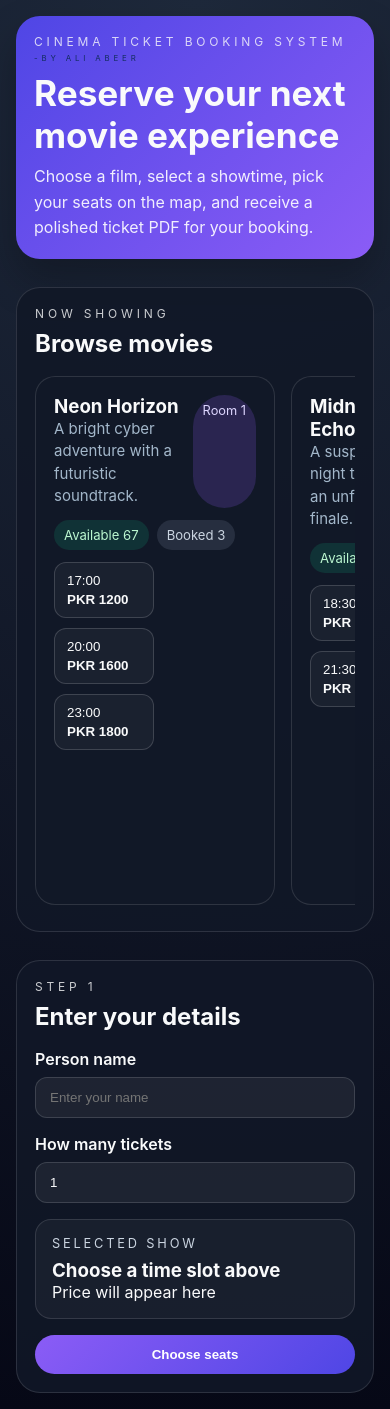
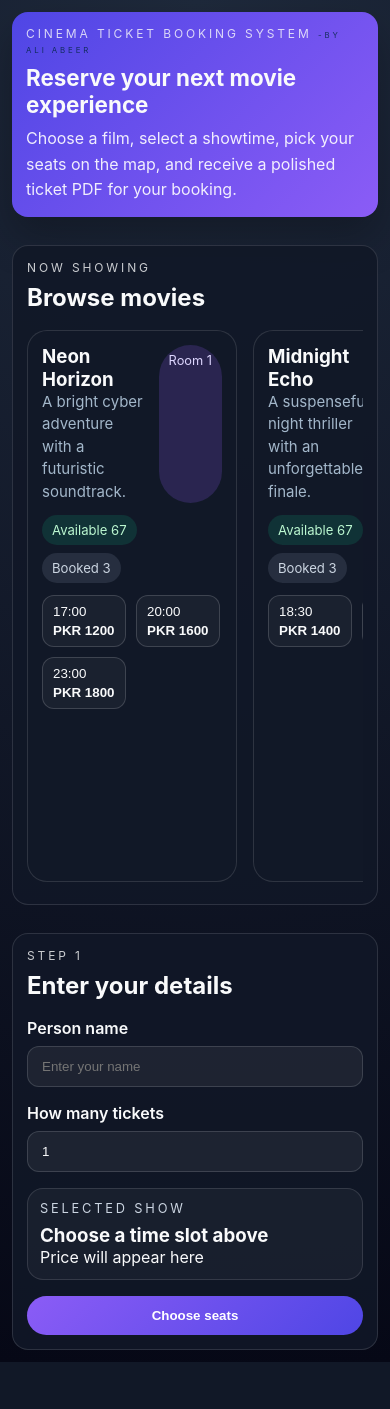
Before and after one commit to ctrl-shift-ali/Cinema-Ticket-Booking-System, a Flask app: page / in a window 390 px wide. After the commit the page ends 1362 px from the top, so only its background shows below. Run offline with Flask 3, Linux system fonts and the light colour scheme.

Commit message:
Adjusting Layout

```diff
--- a/static/styles.css
+++ b/static/styles.css
@@ -26,6 +26,7 @@ body {
   max-width: 1200px;
   margin: 0 auto;
   padding: 24px;
+  width: 100%;
 }
 
 .heroSection {
@@ -48,7 +49,7 @@ h1, h2, h3, p {
 }
 
 h1 {
-  font-size: 2.2rem;
+  font-size: clamp(1.5rem, 1.1rem + 1.6vw, 2.2rem);
   margin-bottom: 8px;
 }
 
@@ -299,8 +300,9 @@ input {
 }
 
 .seatButton {
-  width: 30px;
-  height: 30px;
+  width: var(--seatSize, 30px);
+  height: var(--seatSize, 30px);
+  flex: 0 0 var(--seatSize, 30px);
   border-radius: 6px 6px 10px 10px;
   border: none;
   font-size: 0.62rem;
@@ -370,16 +372,150 @@ input {
   background: #dc2626;
 }
 
+@media (min-width: 1400px) {
+  .pageShell {
+    max-width: 1440px;
+    padding: 40px;
+  }
+  .heroSection, .movieSection, .bookingSection, .seatSection {
+    padding: 40px;
+  }
+  :root {
+    --seatSize: 38px;
+  }
+  .seatRow {
+    gap: 14px;
+  }
+  .seatRowSeats {
+    gap: 8px;
+  }
+  .seatButton {
+    font-size: 0.72rem;
+  }
+  .screenBar {
+    max-width: 860px;
+    height: 40px;
+    font-size: 0.85rem;
+  }
+  .movieCard {
+    min-width: 320px;
+  }
+}
+
+@media (max-width: 1024px) {
+  .pageShell {
+    padding: 20px;
+  }
+  .heroSection, .movieSection, .bookingSection, .seatSection {
+    padding: 22px;
+  }
+  :root {
+    --seatSize: 28px;
+  }
+  .movieCard {
+    min-width: 260px;
+  }
+}
+
 @media (max-width: 700px) {
   .pageShell {
     padding: 16px;
   }
-
-  .heroSection, .movieSection, .bookingSection {
+  .heroSection, .movieSection, .bookingSection, .seatSection {
     padding: 18px;
+    border-radius: 18px;
   }
-
+  .seatsHero {
+    flex-direction: column;
+    align-items: stretch;
+  }
+  .backLink {
+    text-align: center;
+  }
   .movieCard {
     min-width: 240px;
   }
+  .sectionTitleRow {
+    flex-wrap: wrap;
+    gap: 10px;
+  }
+  :root {
+    --seatSize: 24px;
+  }
+  .seatRow {
+    gap: 6px;
+  }
+  .seatRowSeats {
+    gap: 4px;
+  }
+  .rowLabel {
+    width: 14px;
+    font-size: 0.68rem;
+  }
+  .seatButton {
+    font-size: 0.56rem;
+    border-radius: 4px 4px 7px 7px;
+  }
+  .screenBar {
+    max-width: 92%;
+    height: 26px;
+    font-size: 0.62rem;
+    letter-spacing: 0.28em;
+    margin-bottom: 22px;
+  }
+  .seatLegend {
+    gap: 14px;
+    font-size: 0.78rem;
+  }
+  .movieScrollWindow {
+    scroll-snap-type: x mandatory;
+  }
+  .movieCard {
+    scroll-snap-align: start;
+  }
 }
+@media (max-width: 420px) {
+  .pageShell {
+    padding: 12px;
+  }
+  h1 {
+    font-size: 1.4rem;
+  }
+  .eyebrow {
+    letter-spacing: 0.24em;
+  }
+  .heroSection, .movieSection, .bookingSection, .seatSection {
+    padding: 14px;
+    border-radius: 16px;
+  }
+  :root {
+    --seatSize: 20px;
+  }
+  .rowLabel {
+    width: 12px;
+    font-size: 0.62rem;
+  }
+  .seatButton {
+    font-size: 0.5rem;
+  }
+  .seatRow {
+    gap: 4px;
+  }
+  .seatRowSeats {
+    gap: 3px;
+  }
+  .movieCard {
+    min-width: 210px;
+    padding: 14px;
+  }
+  .timeButton {
+    min-width: 84px;
+    padding: 8px 10px;
+  }
+  .summaryBox {
+    padding: 12px;
+  }
+  .submitButton {
+    width: 100%;
+  }
+}
```
